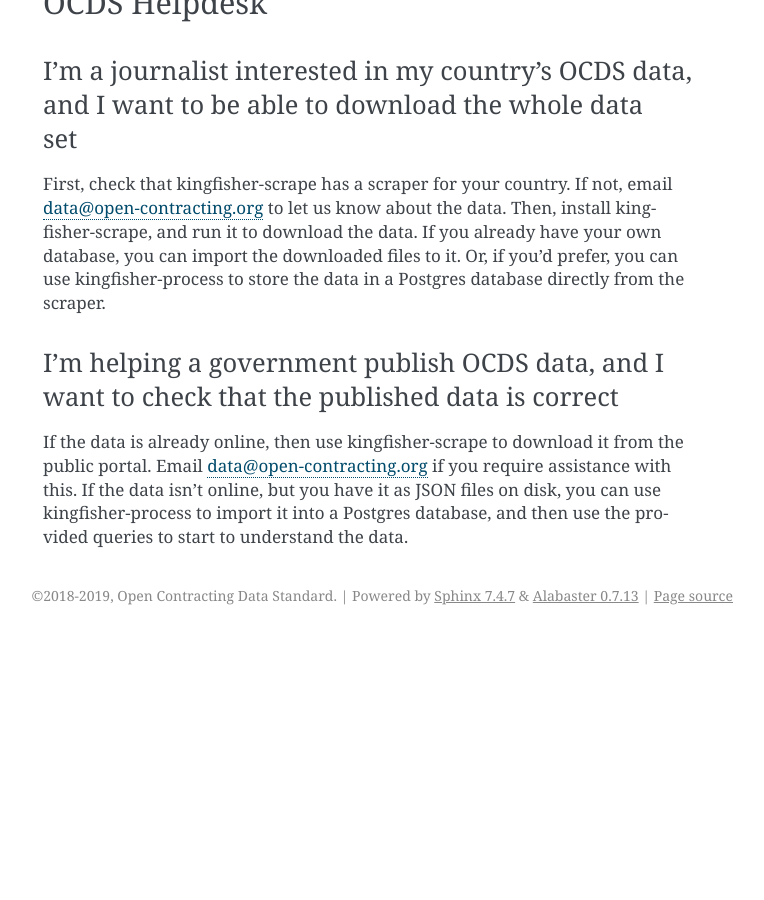
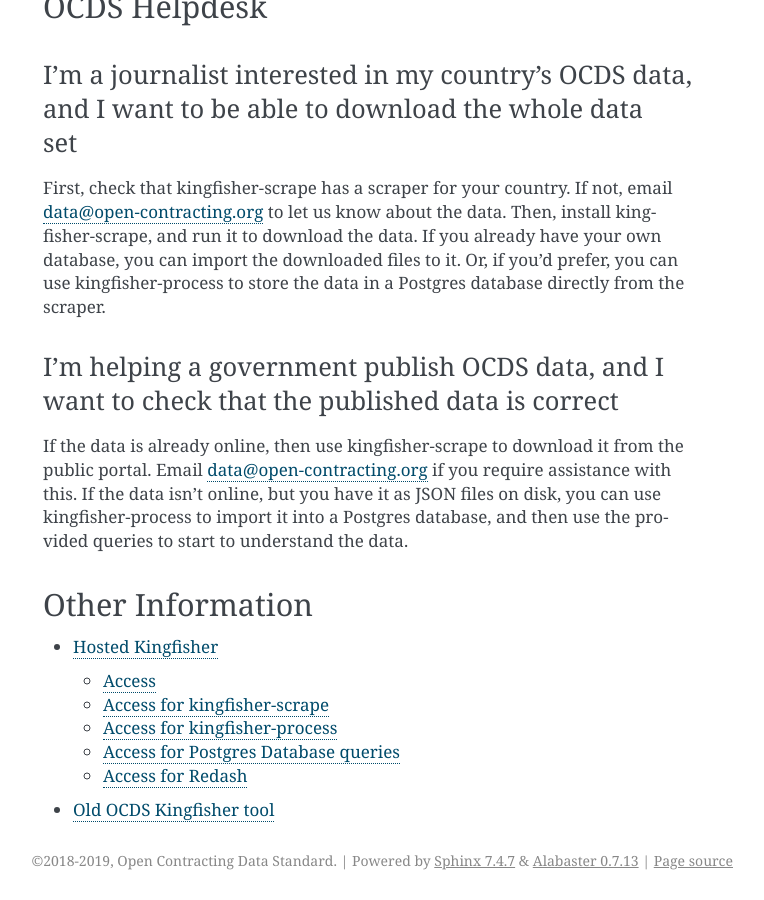
Before and after one commit to open-contracting-archive/kingfisher-vagrant, a Sphinx documentation site: the page built from docs/index.rst, in a window 1280 px wide and 900 px high, scrolled down 1155 px. Shown: the whole window, without its empty margins (377-1141 px from the left). Built offline with Sphinx 7.4.7, drawn with Linux system fonts in a browser that asks for light colours; before the commit the page ends 1790 px from its top, so only the background shows below that.

Commit message:
Fix Docs Menu https://github.com/open-contracting/kingfisher/issues/290

```diff
--- a/docs/index.rst
+++ b/docs/index.rst
@@ -4,7 +4,7 @@
 OCDS Kingfisher is a suite of tools for downloading, storing and analysing data from publishers of the Open Contracting Data Standard.
 
 Overview
-========
+--------
 
 Kingfisher comprises three tools, which integrate to form an OCDS data pipeline:
 
@@ -13,12 +13,12 @@
 - A suite of queries that can be used to meaningfully interpret OCDS data sets
 
 Hosted Kingfisher
-=================
+-----------------
 
 Kingfisher has been developed primarily for internal use by Open Contracting Partnership, and OCP maintains a hosted instance. If you work or OCP or are part of the OCDS Team, see :doc:`hosted` for details of the server, and how to access it.
 
 Previous Versions
-=================
+-----------------
 
 In Febrary 2019, Kingfisher was completely rewritten. You can find details of previous versions on the :doc:`old` page.
 
@@ -45,3 +45,12 @@
 ~~~~~~~~~~~~~~~~~~~~~~~~~~~~~~~~~~~~~~~~~~~~~~~~~~~~~~~~~~~~~~~~~~~~~~~~~~~~~~~~~~~~~~~~~~~~~~~~~~
 
 If the data is already online, then use kingfisher-scrape to download it from the public portal. Email data@open-contracting.org if you require assistance with this. If the data isn't online, but you have it as JSON files on disk, you can use kingfisher-process to import it into a Postgres database, and then use the provided queries to start to understand the data.
+
+
+Other Information
+-----------------
+
+.. toctree::
+
+   hosted.rst
+   old.rst
```
